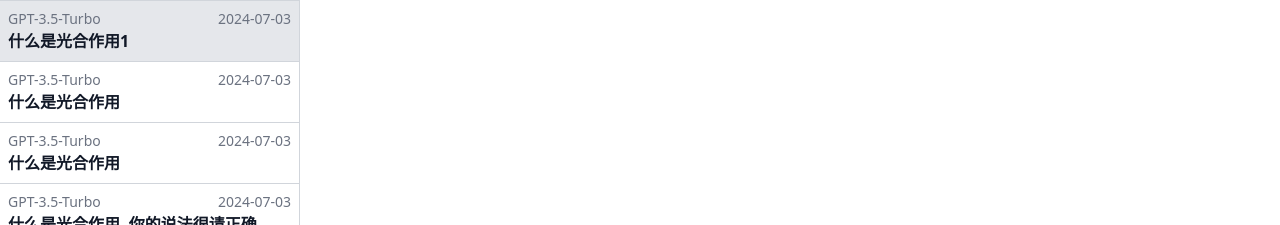
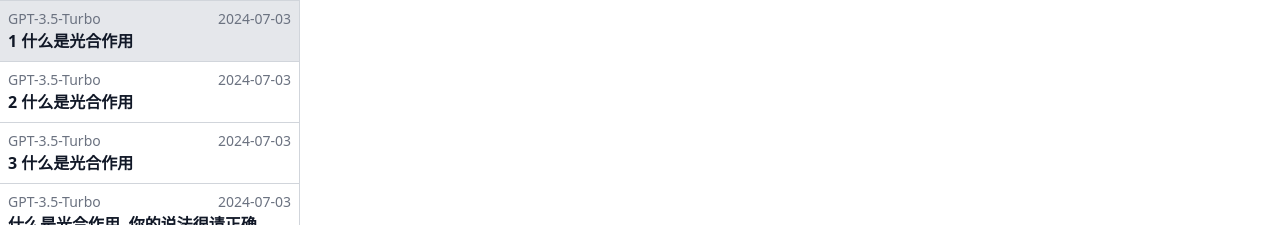
Before and after one commit to vikingmute/vvchat, a Vue app: page /settings in a window 1280 px wide. Shown: the top 225 px of the page. Built offline with nearby package versions, Linux system fonts and the light colour scheme.

Commit message:
完成小重构并且解决数据响应式问题

```diff
--- a/src/App.vue
+++ b/src/App.vue
@@ -2,7 +2,7 @@
   <div class=" flex items-center justify-between h-screen">
     <div class=" w-[300px] bg-gray-200 h-full border-r border-gray-300">
       <div class="h-[90%] overflow-y-auto">
-        <ConversationList :items="items"/>
+        <ConversationList :items="conversations"/>
       </div>
       <div class="h-[10%] grid grid-cols-2 gap-2 p-2">
         <RouterLink to="/">
@@ -34,43 +34,9 @@
 </template>
 
 <script setup lang="ts">
-import { ref } from 'vue'
 import { Icon } from '@iconify/vue'
-import { ConversationProps, ProviderProps } from './types'
+import { conversations } from './testData'
 import ConversationList from './components/ConversationList.vue'
-import ProviderSelect from './components/ProviderSelect.vue'
-import MessageInput from './components/MessageInput.vue'
-const selectedModel = ref('')
-const items: ConversationProps[] = [
-  { id: 1, selectedModel: 'GPT-3.5-Turbo', title: '什么是光合作用1', createdAt: '2024-07-03', updatedAt: '2024-07-03', providerId: 1},
-  { id: 2, selectedModel: 'GPT-3.5-Turbo', title: '什么是光合作用', createdAt: '2024-07-03', updatedAt: '2024-07-03', providerId: 1},
-  { id: 3, selectedModel: 'GPT-3.5-Turbo', title: '什么是光合作用', createdAt: '2024-07-03', updatedAt: '2024-07-03', providerId: 1},
-  { id: 4, selectedModel: 'GPT-3.5-Turbo', title: '什么是光合作用, 你的说法很请正确，理解的很不错', createdAt: '2024-07-03', updatedAt: '2024-07-03', providerId: 1},
-  { id: 5, selectedModel: 'GPT-3.5-Turbo', title: '什么是光合作用1', createdAt: '2024-07-03', updatedAt: '2024-07-03', providerId: 1},
-  { id: 6, selectedModel: 'GPT-3.5-Turbo', title: '什么是光合作用', createdAt: '2024-07-03', updatedAt: '2024-07-03', providerId: 1},
-  { id: 7, selectedModel: 'GPT-3.5-Turbo', title: '什么是光合作用', createdAt: '2024-07-03', updatedAt: '2024-07-03', providerId: 1},
-  { id: 8, selectedModel: 'GPT-3.5-Turbo', title: '什么是光合作用, 你的说法很请正确，理解的很不错', createdAt: '2024-07-03', updatedAt: '2024-07-03', providerId: 1}
-]
-const providers: ProviderProps[] = [
-  {
-    id: 1,
-    name: '文心一言',
-    desc: '文心一言 百度出品的大模型',
-    models: ['ERNIE-4.0-8K', 'ERNIE-3.5-8K', 'ERNIE-Speed-8K'],
-    avatar: 'https://qph.cf2.poecdn.net/main-thumb-pb-3004-50-jougqzjtwfqfyqprxbdwofvnwattmtrg.jpeg',
-    createdAt: '2024-07-03',
-    updatedAt: '2024-07-03'
-  },
-  {
-    id: 2,
-    name: '通义千问',
-    desc: '通义千问',
-    // https://help.aliyun.com/zh/dashscope/developer-reference/api-details?spm=a2c4g.11186623.0.0.5bf41507xgULX5#b148acc634pfc
-    models: ['qwen-turbo', 'qwen-plus', 'qwen-max'],
-    avatar: 'https://qph.cf2.poecdn.net/main-thumb-pb-3004-50-jougqzjtwfqfyqprxbdwofvnwattmtrg.jpeg',
-    createdAt: '2024-07-03',
-    updatedAt: '2024-07-03'
-  }
-]
+
 console.log('👋 This message is being logged by "App.vue", included via Vite');
 </script>
--- /dev/null
+++ b/src/testData.ts
@@ -0,0 +1,47 @@
+import { MessageProps, ConversationProps, ProviderProps } from './types'
+export const messages: MessageProps[] = [
+  { id: 1, content: '什么是光合作用', createdAt: '2024-07-03', updatedAt: '2024-07-03', type: 'question', conversationId: 1 },
+  { id: 2, content: '你的说法很请正确，理解的很不错,你的说法很请正确，理解的很不错', createdAt: '2024-07-03', updatedAt: '2024-07-03', type: 'answer', conversationId: 1 },
+  { id: 3, content: '请告诉我更多', createdAt: '2024-07-03',updatedAt: '2024-07-03',  type: 'question', conversationId: 1 },
+  { id: 4, content: '你的说法很请正确，理解的很不错,你的说法很请正确，理解的很不错', createdAt: '2024-07-03', updatedAt: '2024-07-03', type: 'answer', conversationId: 1 },
+  { id: 5, content: '还有更多的信息吗', createdAt: '2024-07-03', type: 'question', updatedAt: '2024-07-03', conversationId: 1 },
+  { id: 6, content: '', createdAt: '2024-07-03', updatedAt: '2024-07-03', type: 'answer', status: 'loading', conversationId: 1 },
+  { id: 7, content: '2 什么是光合作用', createdAt: '2024-07-03', updatedAt: '2024-07-03', type: 'question', conversationId: 2 },
+  { id: 8, content: '你的说法很请正确', createdAt: '2024-07-03', updatedAt: '2024-07-03', type: 'answer', conversationId: 2 },
+  { id: 9, content: '请告诉我更多', createdAt: '2024-07-03',updatedAt: '2024-07-03',  type: 'question', conversationId: 2 },
+  { id: 10, content: '你的说法很请正确，理解的很不错,你的说法很请正确，理解的很不错', createdAt: '2024-07-03', updatedAt: '2024-07-03', type: 'answer', conversationId: 2 },
+  { id: 11, content: '3 还有更多的信息吗', createdAt: '2024-07-03', type: 'question', updatedAt: '2024-07-03', conversationId: 3 },
+  { id: 12, content: '', createdAt: '2024-07-03', updatedAt: '2024-07-03', type: 'answer', status: 'loading', conversationId: 3 },
+]
+export const conversations: ConversationProps[] = [
+  { id: 1, selectedModel: 'GPT-3.5-Turbo', title: '1 什么是光合作用', createdAt: '2024-07-03', updatedAt: '2024-07-03', providerId: 1},
+  { id: 2, selectedModel: 'GPT-3.5-Turbo', title: '2 什么是光合作用', createdAt: '2024-07-03', updatedAt: '2024-07-03', providerId: 1},
+  { id: 3, selectedModel: 'GPT-3.5-Turbo', title: '3 什么是光合作用', createdAt: '2024-07-03', updatedAt: '2024-07-03', providerId: 1},
+  { id: 4, selectedModel: 'GPT-3.5-Turbo', title: '什么是光合作用, 你的说法很请正确，理解的很不错', createdAt: '2024-07-03', updatedAt: '2024-07-03', providerId: 1},
+  { id: 5, selectedModel: 'GPT-3.5-Turbo', title: '什么是光合作用1', createdAt: '2024-07-03', updatedAt: '2024-07-03', providerId: 1},
+  { id: 6, selectedModel: 'GPT-3.5-Turbo', title: '什么是光合作用', createdAt: '2024-07-03', updatedAt: '2024-07-03', providerId: 1},
+  { id: 7, selectedModel: 'GPT-3.5-Turbo', title: '什么是光合作用', createdAt: '2024-07-03', updatedAt: '2024-07-03', providerId: 1},
+  { id: 8, selectedModel: 'GPT-3.5-Turbo', title: '什么是光合作用, 你的说法很请正确，理解的很不错', createdAt: '2024-07-03', updatedAt: '2024-07-03', providerId: 1}
+]
+
+export const providers: ProviderProps[] = [
+  {
+    id: 1,
+    name: '文心一言',
+    desc: '文心一言 百度出品的大模型',
+    models: ['ERNIE-4.0-8K', 'ERNIE-3.5-8K', 'ERNIE-Speed-8K'],
+    avatar: 'https://qph.cf2.poecdn.net/main-thumb-pb-3004-50-jougqzjtwfqfyqprxbdwofvnwattmtrg.jpeg',
+    createdAt: '2024-07-03',
+    updatedAt: '2024-07-03'
+  },
+  {
+    id: 2,
+    name: '通义千问',
+    desc: '通义千问',
+    // https://help.aliyun.com/zh/dashscope/developer-reference/api-details?spm=a2c4g.11186623.0.0.5bf41507xgULX5#b148acc634pfc
+    models: ['qwen-turbo', 'qwen-plus', 'qwen-max'],
+    avatar: 'https://qph.cf2.poecdn.net/main-thumb-pb-3004-50-jougqzjtwfqfyqprxbdwofvnwattmtrg.jpeg',
+    createdAt: '2024-07-03',
+    updatedAt: '2024-07-03'
+  }
+]
--- a/src/views/Conversation.vue
+++ b/src/views/Conversation.vue
@@ -1,6 +1,9 @@
 <template>
-  {{route}}
-<div class="w-[80%] mx-auto h-[85%] overflow-y-auto pt-2">
+<div class="h-[10%] bg-gray-200 border-b border-gray-300 flex items-center px-3 justify-between" v-if="convsersation">
+  <h3 class="font-semibold  text-gray-900">{{convsersation.title}}</h3>
+  <span class="text-sm text-gray-500">{{convsersation.updatedAt}}</span>
+</div>
+<div class="w-[80%] mx-auto h-[75%] overflow-y-auto pt-2">
   <MessageList :messages="filteredMessages"/>
 </div>
 <div class="w-[80%] mx-auto h-[15%] flex items-center">
@@ -8,25 +11,22 @@
 </div>
 </template>
 <script lang="ts" setup>
+import { ref, watch } from 'vue'
 import { useRoute } from 'vue-router'
 import MessageInput from '../components/MessageInput.vue'
-import MessageList from '../components/MessageList.vue';
-import { MessageProps } from '../types'
+import MessageList from '../components/MessageList.vue'
+import { MessageProps, ConversationProps } from '../types'
+import { messages, conversations } from '../testData'
 const route = useRoute()
-const conversationId = parseInt(route.params.id as string)
-const messages: MessageProps[] = [
-  { id: 1, content: '什么是光合作用', createdAt: '2024-07-03', updatedAt: '2024-07-03', type: 'question', conversationId: 1 },
-  { id: 2, content: '你的说法很请正确，理解的很不错,你的说法很请正确，理解的很不错', createdAt: '2024-07-03', updatedAt: '2024-07-03', type: 'answer', conversationId: 1 },
-  { id: 3, content: '请告诉我更多', createdAt: '2024-07-03',updatedAt: '2024-07-03',  type: 'question', conversationId: 1 },
-  { id: 4, content: '你的说法很请正确，理解的很不错,你的说法很请正确，理解的很不错', createdAt: '2024-07-03', updatedAt: '2024-07-03', type: 'answer', conversationId: 1 },
-  { id: 5, content: '还有更多的信息吗', createdAt: '2024-07-03', type: 'question', updatedAt: '2024-07-03', conversationId: 1 },
-  { id: 6, content: '', createdAt: '2024-07-03', updatedAt: '2024-07-03', type: 'answer', status: 'loading', conversationId: 1 },
-  { id: 7, content: '什么是光合作用', createdAt: '2024-07-03', updatedAt: '2024-07-03', type: 'question', conversationId: 2 },
-  { id: 8, content: '你的说法很请正确，理解的很不错,你的说法很请正确，理解的很不错', createdAt: '2024-07-03', updatedAt: '2024-07-03', type: 'answer', conversationId: 2 },
-  { id: 9, content: '请告诉我更多', createdAt: '2024-07-03',updatedAt: '2024-07-03',  type: 'question', conversationId: 2 },
-  { id: 10, content: '你的说法很请正确，理解的很不错,你的说法很请正确，理解的很不错', createdAt: '2024-07-03', updatedAt: '2024-07-03', type: 'answer', conversationId: 2 },
-  { id: 11, content: '还有更多的信息吗', createdAt: '2024-07-03', type: 'question', updatedAt: '2024-07-03', conversationId: 3 },
-  { id: 12, content: '', createdAt: '2024-07-03', updatedAt: '2024-07-03', type: 'answer', status: 'loading', conversationId: 3 },
-]
-const filteredMessages = messages.filter(message => message.conversationId === conversationId)
+const filteredMessages = ref<MessageProps[]>([])
+const convsersation = ref<ConversationProps>()
+let conversationId = parseInt(route.params.id as string)
+filteredMessages.value = messages.filter(message => message.conversationId === conversationId)
+convsersation.value = conversations.find(item => item.id === conversationId)
+
+watch(() => route.params.id, (newId: string) => {
+  conversationId = parseInt(newId)
+  filteredMessages.value = messages.filter(message => message.conversationId === conversationId)
+  convsersation.value = conversations.find(item => item.id === conversationId)
+})
 </script>
--- a/src/views/Home.vue
+++ b/src/views/Home.vue
@@ -11,31 +11,9 @@
 
 <script setup lang="ts">
 import { ref } from 'vue'
-import { ProviderProps } from '../types'
+import { providers } from '../testData'
 import ProviderSelect from '../components/ProviderSelect.vue'
 import MessageInput from '../components/MessageInput.vue'
 const selectedModel = ref('')
-
-const providers: ProviderProps[] = [
-  {
-    id: 1,
-    name: '文心一言',
-    desc: '文心一言 百度出品的大模型',
-    models: ['ERNIE-4.0-8K', 'ERNIE-3.5-8K', 'ERNIE-Speed-8K'],
-    avatar: 'https://qph.cf2.poecdn.net/main-thumb-pb-3004-50-jougqzjtwfqfyqprxbdwofvnwattmtrg.jpeg',
-    createdAt: '2024-07-03',
-    updatedAt: '2024-07-03'
-  },
-  {
-    id: 2,
-    name: '通义千问',
-    desc: '通义千问',
-    // https://help.aliyun.com/zh/dashscope/developer-reference/api-details?spm=a2c4g.11186623.0.0.5bf41507xgULX5#b148acc634pfc
-    models: ['qwen-turbo', 'qwen-plus', 'qwen-max'],
-    avatar: 'https://qph.cf2.poecdn.net/main-thumb-pb-3004-50-jougqzjtwfqfyqprxbdwofvnwattmtrg.jpeg',
-    createdAt: '2024-07-03',
-    updatedAt: '2024-07-03'
-  }
-]
 console.log('👋 This message is being logged by "App.vue", included via Vite');
 </script>
--- a/tsconfig.json
+++ b/tsconfig.json
@@ -7,6 +7,7 @@
     "esModuleInterop": true,
     "noImplicitAny": true,
     "sourceMap": true,
+    "strictNullChecks": true,
     "baseUrl": ".",
     "outDir": "dist",
     "moduleResolution": "node",
```
